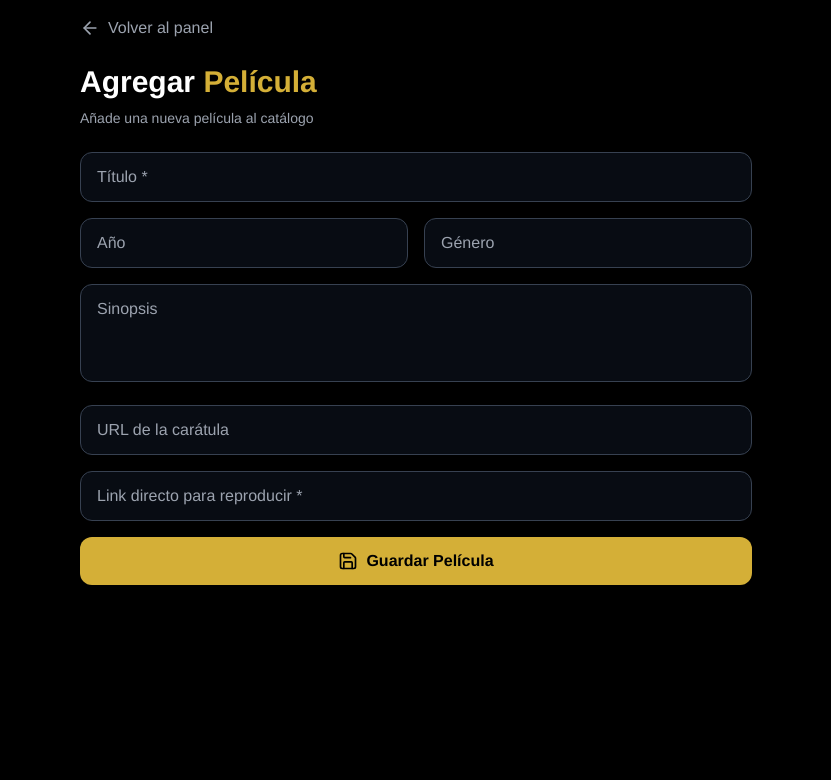
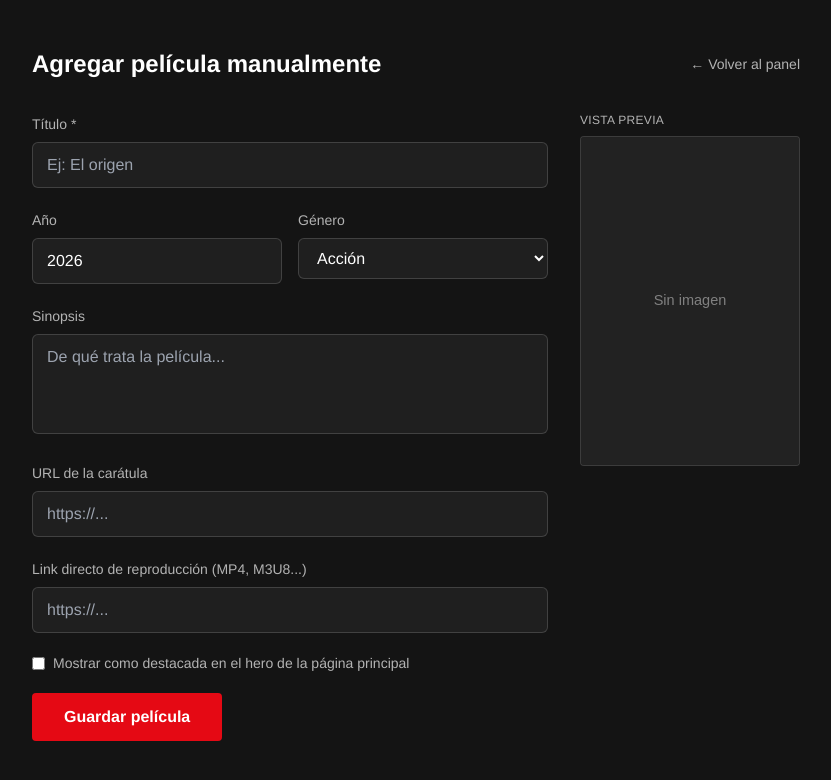
Before and after one commit to adonisventuramartinez-ai/onyx-prime, a Next.js app: page /agregar in a window 1280 px wide. Shown: the top 780 px of the page, without its empty margins (224-1055 px from the left). Built offline with nearby package versions, Linux system fonts and the light colour scheme.

Commit message:
Refactor AgregarPage to use PeliculaForm component

```diff
--- a/app/agregar/page.tsx
+++ b/app/agregar/page.tsx
@@ -1,116 +1,37 @@
 "use client";
 
-import { useState } from "react";
 import { useRouter } from "next/navigation";
 import Link from "next/link";
-import { ArrowLeft, Save } from "lucide-react";
+import PeliculaForm, { type DatosPelicula } from "@/components/PeliculaForm";
 
 export default function AgregarPage() {
   const router = useRouter();
-  const [cargando, setCargando] = useState(false);
-  const [form, setForm] = useState({
-    titulo: "",
-    anio: "",
-    genero: "",
-    sinopsis: "",
-    caratula: "",
-    link_directo: "",
-  });
 
-  const handleSubmit = async (e: React.FormEvent) => {
-    e.preventDefault();
-    setCargando(true);
-
-    try {
+  const guardar = async (datos: DatosPelicula) => {
     const res = await fetch("/api/peliculas", {
       method: "POST",
       headers: { "Content-Type": "application/json" },
-        body: JSON.stringify({ ...form, fuente: "manual" }),
+      body: JSON.stringify({ ...datos, fuente: "manual" }),
     });
-      if (res.ok) {
+    if (!res.ok) {
+      const data = await res.json();
+      throw new Error(data.error || "Error al guardar");
+    }
     router.push("/admin");
-      }
-    } catch (error) {
-      console.error(error);
-    } finally {
-      setCargando(false);
-    }
+    router.refresh();
   };
 
   return (
-    <div className="min-h-screen bg-black text-white p-4">
-      <div className="max-w-2xl mx-auto">
-        <Link
-          href="/admin"
-          className="inline-flex items-center gap-2 text-gray-400 hover:text-white mb-6 transition-colors"
-        >
-          <ArrowLeft className="w-5 h-5" /> Volver al panel
+    <main className="min-h-screen bg-nf-dark px-4 py-8 md:py-12">
+      <div className="max-w-3xl mx-auto">
+        <div className="flex items-center justify-between mb-8">
+          <h1 className="text-2xl font-bold">Agregar película manualmente</h1>
+          <Link href="/admin" className="text-nf-gray-light hover:text-white text-sm">
+            ← Volver al panel
           </Link>
-
-        <h1 className="text-3xl font-bold mb-2">
-          <span className="text-white">Agregar</span>
-          <span className="text-[#d4af37]"> Película</span>
-        </h1>
-        <p className="text-gray-400 text-sm mb-6">Añade una nueva película al catálogo</p>
-
-        <form onSubmit={handleSubmit} className="space-y-4">
-          <input
-            type="text"
-            placeholder="Título *"
-            required
-            value={form.titulo}
-            onChange={(e) => setForm({ ...form, titulo: e.target.value })}
-            className="w-full bg-gray-900/50 border border-gray-700 rounded-xl px-4 py-3 focus:border-[#d4af37] focus:outline-none transition-colors text-white"
-          />
-          <div className="grid grid-cols-2 gap-4">
-            <input
-              type="text"
-              placeholder="Año"
-              value={form.anio}
-              onChange={(e) => setForm({ ...form, anio: e.target.value })}
-              className="w-full bg-gray-900/50 border border-gray-700 rounded-xl px-4 py-3 focus:border-[#d4af37] focus:outline-none transition-colors text-white"
-            />
-            <input
-              type="text"
-              placeholder="Género"
-              value={form.genero}
-              onChange={(e) => setForm({ ...form, genero: e.target.value })}
-              className="w-full bg-gray-900/50 border border-gray-700 rounded-xl px-4 py-3 focus:border-[#d4af37] focus:outline-none transition-colors text-white"
-            />
         </div>
-          <textarea
-            placeholder="Sinopsis"
-            rows={3}
-            value={form.sinopsis}
-            onChange={(e) => setForm({ ...form, sinopsis: e.target.value })}
-            className="w-full bg-gray-900/50 border border-gray-700 rounded-xl px-4 py-3 focus:border-[#d4af37] focus:outline-none transition-colors text-white resize-none"
-          />
-          <input
-            type="url"
-            placeholder="URL de la carátula"
-            value={form.caratula}
-            onChange={(e) => setForm({ ...form, caratula: e.target.value })}
-            className="w-full bg-gray-900/50 border border-gray-700 rounded-xl px-4 py-3 focus:border-[#d4af37] focus:outline-none transition-colors text-white"
-          />
-          <input
-            type="url"
-            placeholder="Link directo para reproducir *"
-            required
-            value={form.link_directo}
-            onChange={(e) => setForm({ ...form, link_directo: e.target.value })}
-            className="w-full bg-gray-900/50 border border-gray-700 rounded-xl px-4 py-3 focus:border-[#d4af37] focus:outline-none transition-colors text-white"
-          />
-
-          <button
-            type="submit"
-            disabled={cargando}
-            className="w-full bg-[#d4af37] hover:bg-[#c19b2e] text-black py-3 rounded-xl font-semibold flex items-center justify-center gap-2 transition-colors disabled:opacity-50"
-          >
-            <Save className="w-5 h-5" />
-            {cargando ? "Guardando..." : "Guardar Película"}
-          </button>
-        </form>
+        <PeliculaForm onGuardar={guardar} textoBoton="Guardar película" />
       </div>
-    </div>
+    </main>
   );
 }
```
Lines whose indentation alone changed are shown as unchanged.
